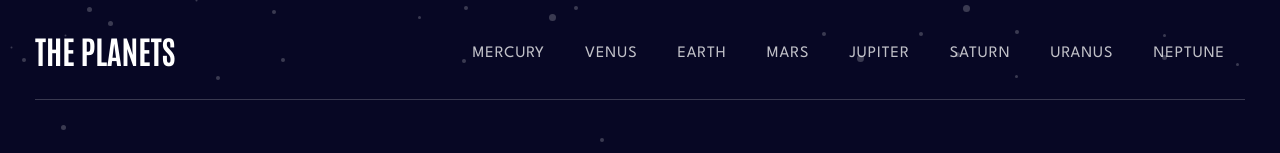
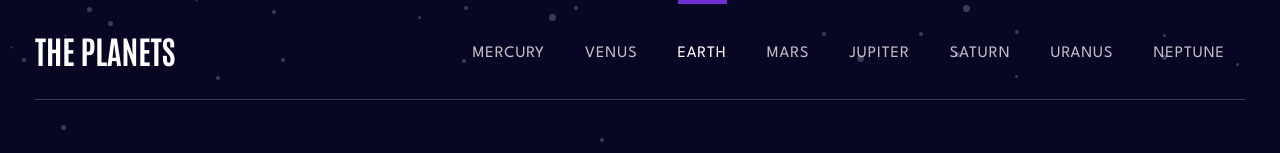
Before and after one commit to kalamarcin/planets-fact, a React (Create React App) app: page /earth in a window 1280 px wide. Shown: the top 153 px of the page. Built offline with nearby package versions, Linux system fonts and the light colour scheme.

Commit message:
NavLink color

```diff
--- a/src/Components/navbar/Navigation.js
+++ b/src/Components/navbar/Navigation.js
@@ -1,15 +1,18 @@
-import { Link } from 'react-router-dom'
+import { NavLink } from 'react-router-dom'
 import { data } from '../../data'
 import '../../styles/Header.scss'
 
-const Navigation = () => {
+const Navigation = ({isActive}) => {
   return (
+
     <div className="navigation-full">
       <ul>
         {data.map((item, index) => {
           return (
+
             <li key={index}>
-              <Link to={`/${item.name.toLowerCase()}`}>{item.name.toUpperCase()}</Link>
+
+              <NavLink className={item.name.toLowerCase()} to={`/${item.name.toLowerCase()}`}>{item.name.toUpperCase()}</NavLink>
             </li>
           )
         })}
--- a/src/styles/Header.scss
+++ b/src/styles/Header.scss
@@ -51,19 +51,49 @@
     align-items: center;
     margin-bottom: 0px;
 
-
     .navigation-full {
       ul {
         align-items: center;
 
-        li{
-          a{
-
+        li {
+          .mercury.active {
+            border-top: 4px solid #419ebb;
+            opacity: 1;
+          }
+          .venus.active {
+            border-top: 4px solid #eda249;
+            opacity: 1;
+          }
+          .earth.active {
+            border-top: 4px solid #6d2ed5;
+            opacity: 1;
+          }
+          .mars.active {
+            border-top: 4px solid #d14c32;
+            opacity: 1;
+          }
+          .jupiter.active {
+            border-top: 4px solid #d83a34;
+            opacity: 1;
+          }
+          .saturn.active {
+            border-top: 4px solid #cd5120;
+            opacity: 1;
+          }
+          .uranus.active {
+            border-top: 4px solid #1ec1a2;
+            opacity: 1;
+          }
+          .neptune.active {
+            border-top: 4px solid #2d68f0;
+            opacity: 1;
+          }
+          a {
+            padding-top: 42px;
             font-size: 16px;
           }
         }
       }
-
     }
     .title {
       justify-content: center;
```
